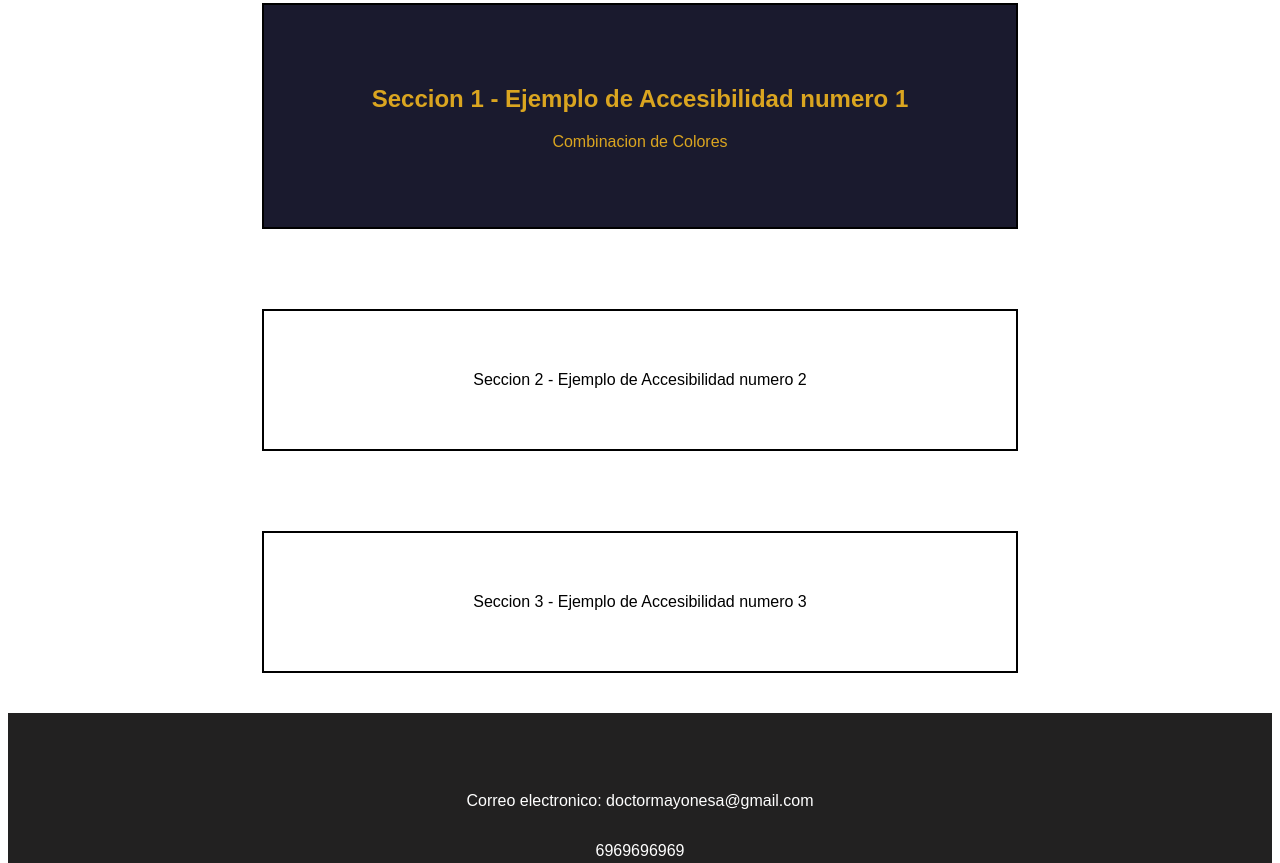
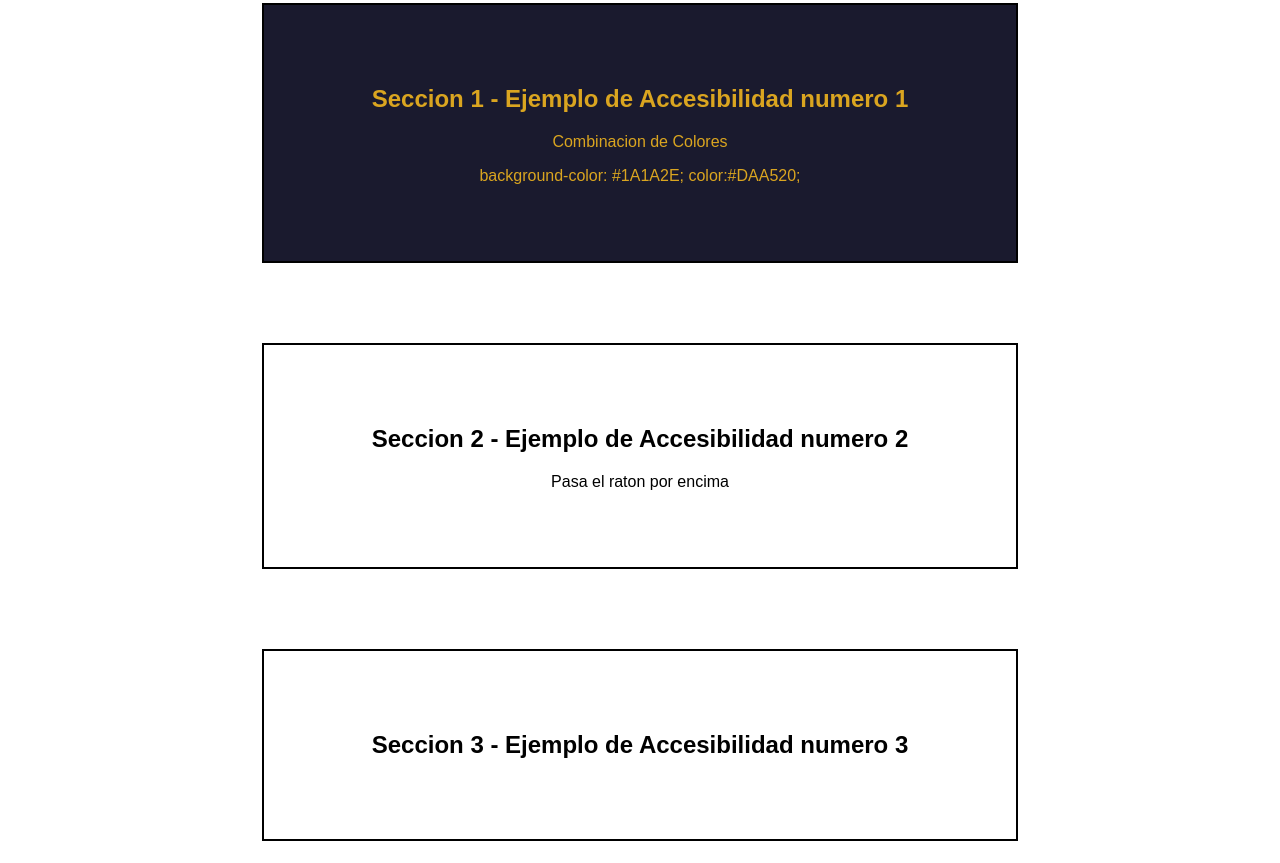
Before and after one commit to AF0ns3ca/noEvaluableDIW1, a plain HTML site: page index.html in a window 1280 px wide. Shown: the part 356-1219 px from the top of the page. Drawn offline with Linux system fonts and the light colour scheme.

Commit message:
added some changes in index

```diff
--- a/css/styles.css
+++ b/css/styles.css
@@ -44,6 +44,14 @@ section{
     color:#DAA520;
 }
 
+.ac2{
+    transition: all 0.3s ease;
+    &:hover{
+        background-color: #FFF176;
+        color: #81D4FA;
+        text-transform: uppercase;
+    }
+}
 
 .nav{
     display: flex;
--- a/index.html
+++ b/index.html
@@ -27,12 +27,15 @@
       <section class="ac1">
         <h1>Seccion 1 - Ejemplo de Accesibilidad numero 1</h1>
         <p>Combinacion de Colores</p>
+        <p>background-color: #1A1A2E;
+          color:#DAA520;</p>
       </section>
       <section class="ac2">
-        Seccion 2 - Ejemplo de Accesibilidad numero 2
+        <h1>Seccion 2 - Ejemplo de Accesibilidad numero 2</h1>
+        <p>Pasa el raton por encima</p>
       </section>
       <section class="ac3">
-        Seccion 3 - Ejemplo de Accesibilidad numero 3
+        <h1>Seccion 3 - Ejemplo de Accesibilidad numero 3</h1>
       </section>
     </main>
     <footer class="foot">
--- a/js/script.js
+++ b/js/script.js
@@ -1,4 +1,4 @@
 /**
  * Autor: Alvaro Fonseca Hernandez
- * GitHub:
+ * GitHub: https://github.com/AF0ns3ca/noEvaluableDIW1.git
  */
```
Also changed, not shown: templates/acercaDe.html (+1 -2 lines).
